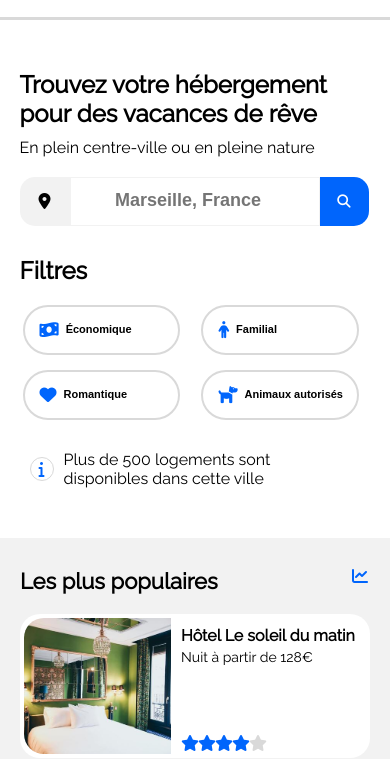
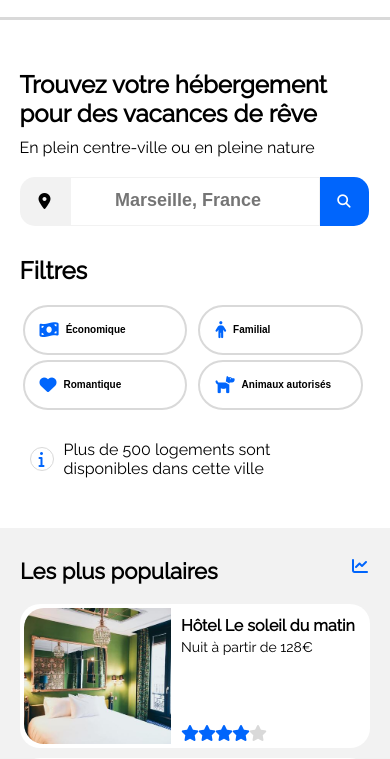
Before and after one commit to Kayem27/Booki, a plain HTML site: page index.html in a window 390 px wide. Shown: the part 85-844 px from the top of the page. Drawn offline with Linux system fonts and the light colour scheme.

Commit message:
correction 'filtre'V_mobile

```diff
--- a/css/mobile.css
+++ b/css/mobile.css
@@ -36,8 +36,8 @@
         flex-direction: column;
     }
     .filtre button{
-        width: 45%;
-        font-size: 11px;
+        width: 47%;
+        font-size: 10px;
         line-height: 13px;
         white-space: nowrap;
     }
@@ -47,9 +47,10 @@
     }
     .filtreItems{
         flex-wrap: wrap;
+        margin:auto;
         margin-top: 20px;
         align-items: center;
-        gap: 15px;
+        gap: 5px;
     }
 
     /* *** */
```
